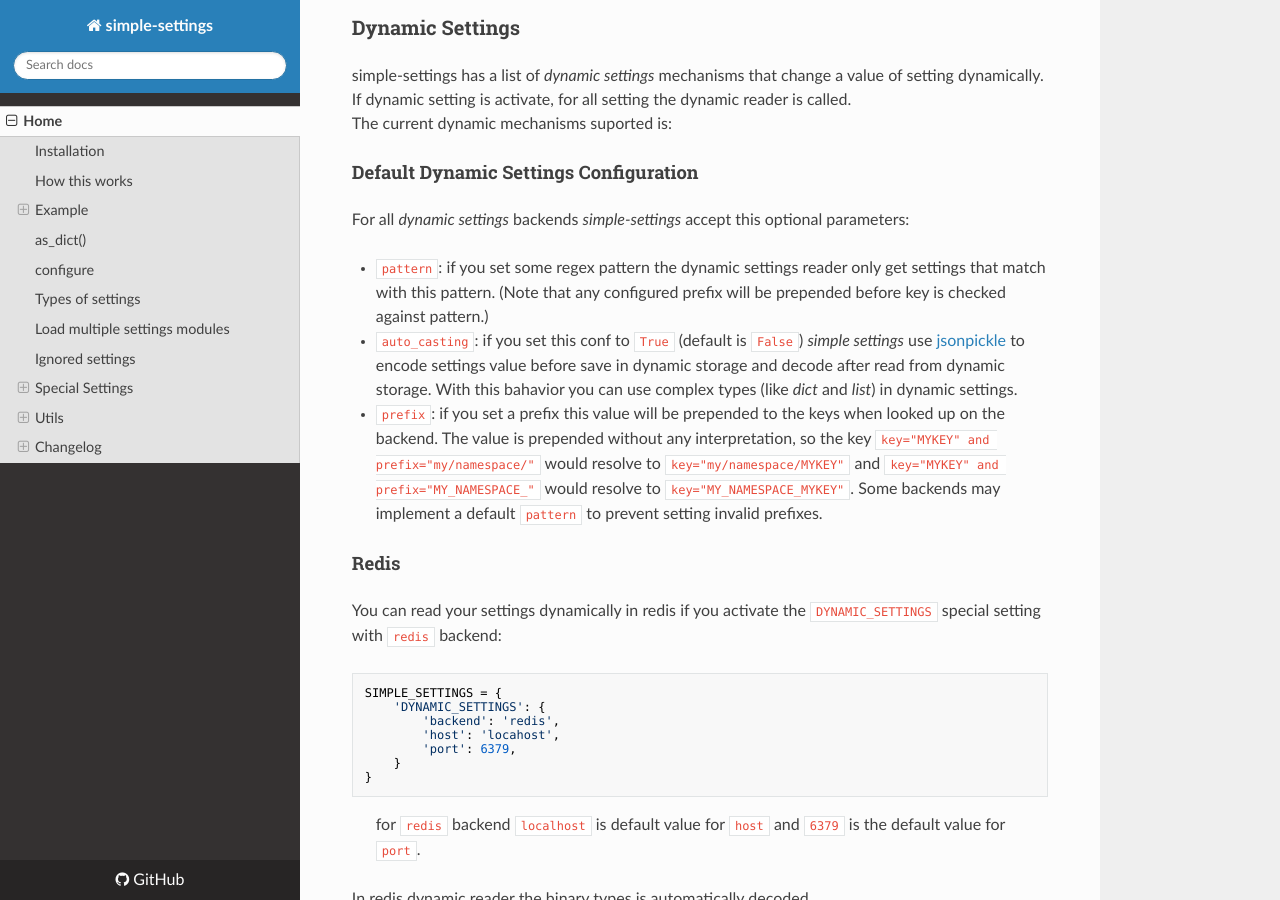
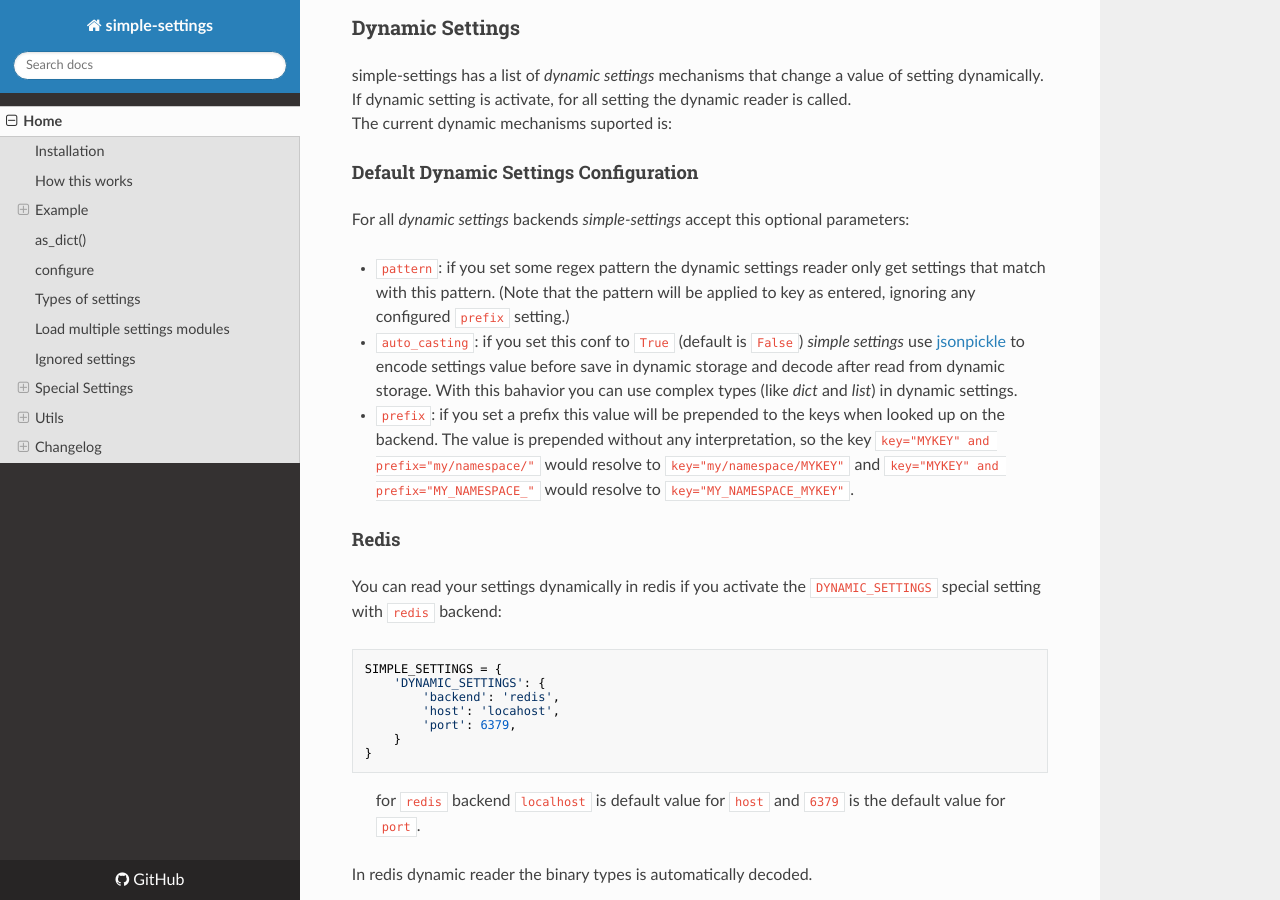
Before and after one commit to drgarcia1986/simple-settings, an MkDocs documentation site: the page built from docs/index.md, in a window 1280 px wide and 900 px high, scrolled down 4587 px. Built offline with MkDocs 1.6.1, drawn with Linux system fonts in a browser that asks for light colours; nearby versions of some CDN libraries; old or Windows-style settings are respelled for this version of MkDocs; some of the changed text lies outside the part shown.

Commit message:
Correcting documentation for pattern not applying to prefix.

```diff
--- a/docs/index.md
+++ b/docs/index.md
@@ -194,7 +194,7 @@
 For all _dynamic settings_ backends _simple-settings_ accept this optional parameters:
 
 * `pattern`: if you set some regex pattern the dynamic settings reader only get settings that match with this pattern. (Note
-that any configured prefix will be prepended before key is checked against pattern.)
+that the pattern will be applied to key as entered, ignoring any configured `prefix` setting.)
 * `auto_casting`: if you set this conf to `True` (default is `False`) _simple settings_ use
 [jsonpickle](https://github.com/jsonpickle/jsonpickle) to encode settings value before save in dynamic storage
 and decode after read from dynamic storage. With this bahavior you can use complex types (like _dict_ and _list_)
@@ -202,7 +202,6 @@
 * `prefix`: if you set a prefix this value will be prepended to the keys when looked up on the backend.  The value is
 prepended without any interpretation, so the key `key="MYKEY" and prefix="my/namespace/"` would resolve to
 `key="my/namespace/MYKEY"` and `key="MYKEY" and prefix="MY_NAMESPACE_"` would resolve to `key="MY_NAMESPACE_MYKEY"`.
-Some backends may implement a default `pattern` to prevent setting invalid prefixes.
 
 #### Redis
 You can read your settings dynamically in redis if you activate the `DYNAMIC_SETTINGS` special setting with `redis` backend:
```
Also changed, not shown: other parts of docs/index.md (+1 -1 lines).
